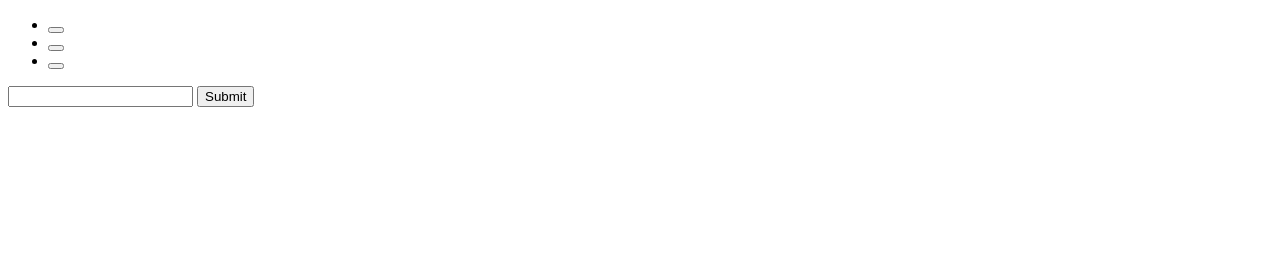
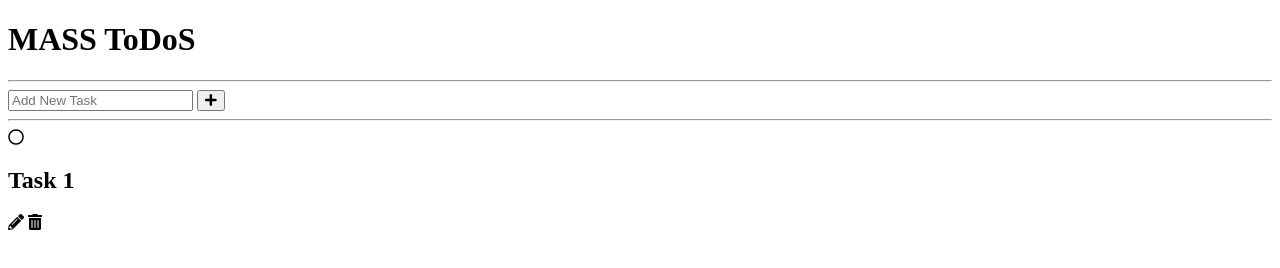
Before and after one commit to FACK1/MASS, a website: page index.html in a window 1280 px wide. Drawn offline with Linux system fonts and the light colour scheme.

Commit message:
add html design #13

```diff
--- a/index.html
+++ b/index.html
@@ -4,16 +4,36 @@
     <meta charset="utf-8">
     <title>tdd todo</title>
     <link rel="stylesheet" href="./style.css">
+    <meta name="viewport" content="width=device-width, initial-scale=1.0">
+    <link rel="stylesheet" href="https://use.fontawesome.com/releases/v5.5.0/css/all.css" integrity="sha384-B4dIYHKNBt8Bc12p+WXckhzcICo0wtJAoU8YZTY5qE0Id1GSseTk6S+L3BlXeVIU" crossorigin="anonymous">
 </head>
 <body>
-<div id = "todo-container">
-    <ul>
-    </ul>
-</div>
-<form id="add-todo">
-    <input type="text" name="description" value="">
-    <input type="submit" name="" value="Submit">
-</form>
+
+	<header>
+		<h1>MASS ToDoS</h1>
+	</header>
+	<hr>
+	<!-- section 1 -->
+	<section id="first">
+		<div>
+			<input type="text" name="newtask" placeholder="Add New Task ">
+			<button><i class="fas fa-plus"></i></button>
+		</div>
+		<div>
+
+		</div>
+	</section>
+	<hr>
+	<!-- sesction 2 -->
+	<section id="tasks">
+		<div class="task">
+			<!-- <i class="fas fa-check-circle"></i> -->
+			<i class="far fa-circle"></i>
+			<h2>Task 1</h2>
+			<i class="fas fa-pencil-alt"></i>
+			<i class="fas fa-trash-alt"></i>
+		</div>
+	</section>
 </body>
 <script type="text/javascript" src = "./logic.js"></script>
 <script type="text/javascript" src = "./dom.js"></script>
```
